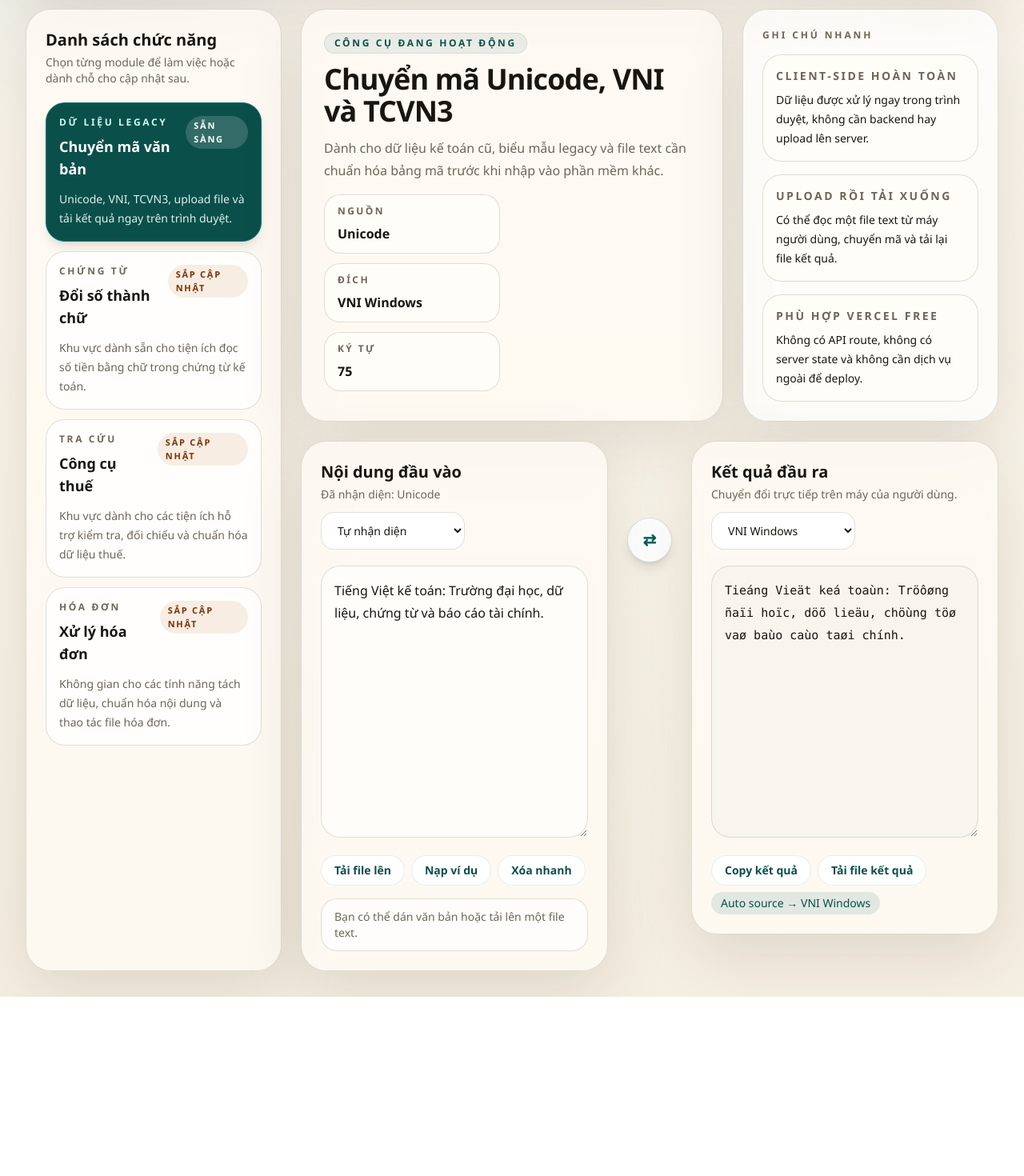
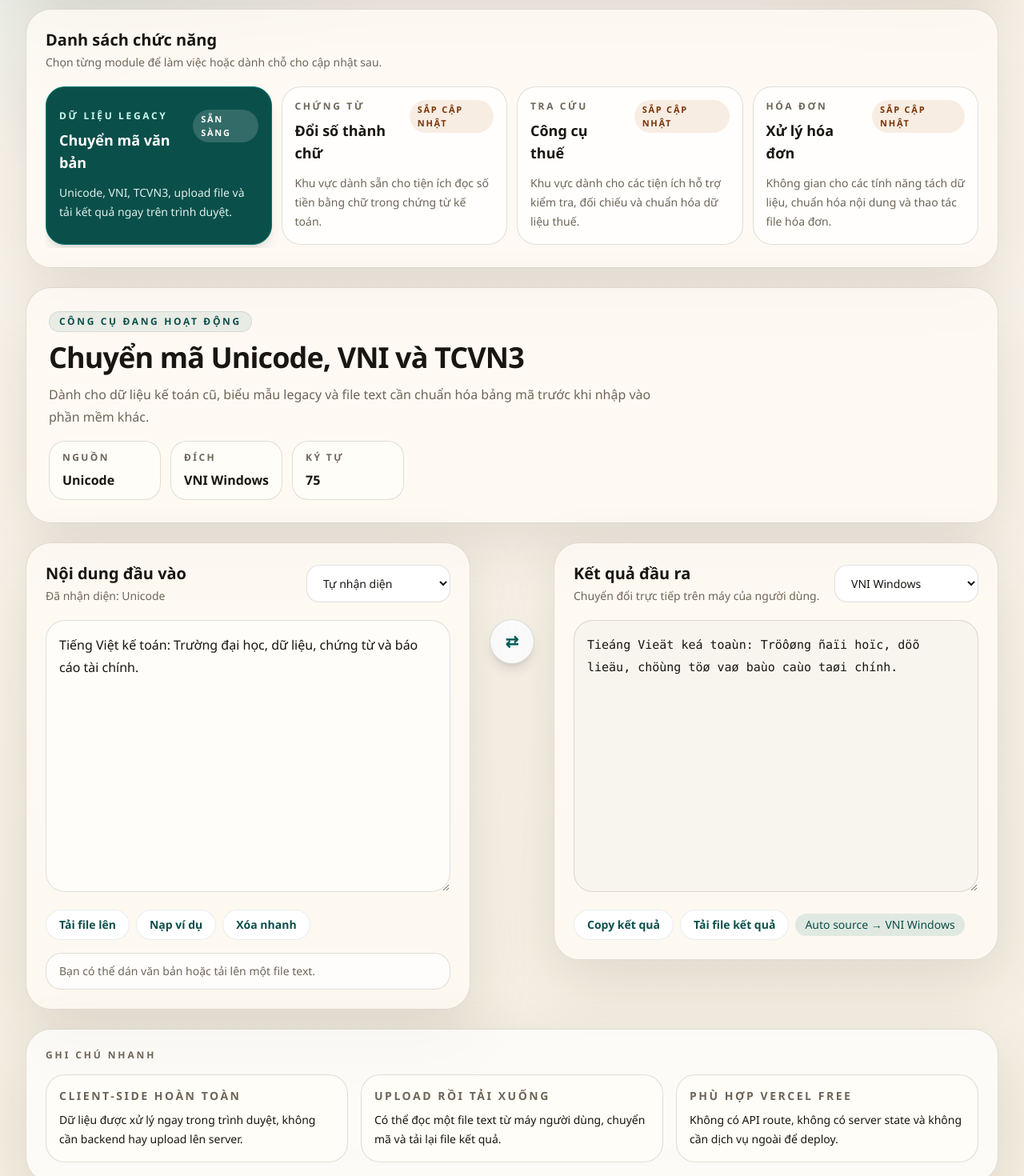
Before and after one commit to dungds/AccoutantHub, a Next.js app: page / in a window 1280 px wide. Shown: the part 440-1910 px from the top of the page at 80% size. Before the commit the page ends 1686 px from the top, so only its background shows below. Built offline with nearby package versions, Linux system fonts and the light colour scheme.

Commit message:
ui chuc nanh

```diff
--- a/app/components/encoding-tool.tsx
+++ b/app/components/encoding-tool.tsx
@@ -145,7 +145,6 @@ export function EncodingTool() {
 
   return (
     <section className="space-y-6">
-      <div className="grid gap-6 xl:grid-cols-[1fr_320px]">
       <div className="rounded-[2rem] border border-[var(--line)] bg-[var(--card)] p-6 shadow-[var(--shadow)] backdrop-blur sm:p-7">
         <div className="flex flex-wrap items-start justify-between gap-4">
           <div className="space-y-3">
@@ -163,33 +162,12 @@ export function EncodingTool() {
             </div>
           </div>
 
-            <div className="grid min-w-[220px] gap-3 sm:grid-cols-3 xl:grid-cols-1">
+          <div className="grid min-w-[220px] gap-3 grid-cols-3">
             <StatCard label="Nguồn" value={getEncodingLabel(resolvedSourceEncoding)} />
             <StatCard label="Đích" value={getEncodingLabel(targetEncoding)} />
             <StatCard label="Ký tự" value={String(input.length)} />
           </div>
         </div>
-        </div>
-
-        <aside className="rounded-[2rem] border border-[var(--line)] bg-white/70 p-6 shadow-[var(--shadow)] backdrop-blur">
-          <div className="text-xs font-semibold uppercase tracking-[0.24em] text-[var(--muted)]">
-            Ghi chú nhanh
-          </div>
-          <div className="mt-4 space-y-4">
-            <InfoCard
-              title="Client-side hoàn toàn"
-              description="Dữ liệu được xử lý ngay trong trình duyệt, không cần backend hay upload lên server."
-            />
-            <InfoCard
-              title="Upload rồi tải xuống"
-              description="Có thể đọc một file text từ máy người dùng, chuyển mã và tải lại file kết quả."
-            />
-            <InfoCard
-              title="Phù hợp Vercel Free"
-              description="Không có API route, không có server state và không cần dịch vụ ngoài để deploy."
-            />
-          </div>
-        </aside>
       </div>
 
       <div className="grid gap-6 xl:grid-cols-[1fr_auto_1fr] xl:items-start">
@@ -295,6 +273,26 @@ export function EncodingTool() {
           </div>
         </div>
       </div>
+
+      <aside className="rounded-[2rem] border border-[var(--line)] bg-white/70 p-6 shadow-[var(--shadow)] backdrop-blur">
+        <div className="text-xs font-semibold uppercase tracking-[0.24em] text-[var(--muted)]">
+          Ghi chú nhanh
+        </div>
+        <div className="mt-4 grid gap-4 lg:grid-cols-3">
+          <InfoCard
+            title="Client-side hoàn toàn"
+            description="Dữ liệu được xử lý ngay trong trình duyệt, không cần backend hay upload lên server."
+          />
+          <InfoCard
+            title="Upload rồi tải xuống"
+            description="Có thể đọc một file text từ máy người dùng, chuyển mã và tải lại file kết quả."
+          />
+          <InfoCard
+            title="Phù hợp Vercel Free"
+            description="Không có API route, không có server state và không cần dịch vụ ngoài để deploy."
+          />
+        </div>
+      </aside>
     </section>
   );
 }
--- a/app/page.tsx
+++ b/app/page.tsx
@@ -96,18 +96,16 @@ export default function HomePage() {
           </div>
         </section>
 
-        <section className="grid gap-6 xl:grid-cols-[320px_1fr]">
-          <aside className="rounded-[2rem] border border-[var(--line)] bg-[var(--card)] p-5 shadow-[var(--shadow)] backdrop-blur sm:p-6">
-            <div className="flex items-center justify-between gap-3">
+        <section className="space-y-6">
+          <div className="rounded-[2rem] border border-[var(--line)] bg-[var(--card)] p-5 shadow-[var(--shadow)] backdrop-blur sm:p-6">
             <div>
               <h2 className="text-xl font-semibold">Danh sách chức năng</h2>
               <p className="mt-1 text-sm text-[var(--muted)]">
                 Chọn từng module để làm việc hoặc dành chỗ cho cập nhật sau.
               </p>
             </div>
-            </div>
 
-            <div className="mt-5 space-y-3">
+            <div className="mt-5 flex gap-3 overflow-x-auto pb-1">
               {tools.map((tool) => {
                 const isActive = tool.id === activeToolId;
 
@@ -118,7 +116,7 @@ export default function HomePage() {
                     onClick={() => {
                       startTransition(() => setActiveToolId(tool.id));
                     }}
-                    className={`w-full rounded-[1.5rem] border p-4 text-left transition ${
+                    className={`min-w-[260px] flex-1 rounded-[1.5rem] border p-4 text-left transition sm:min-w-[280px] ${
                       isActive
                         ? "border-teal-700 bg-teal-900 text-white shadow-lg"
                         : "border-[var(--line)] bg-white/75 text-[var(--foreground)] hover:-translate-y-0.5 hover:bg-white"
@@ -160,15 +158,13 @@ export default function HomePage() {
                 );
               })}
             </div>
-          </aside>
+          </div>
 
-          <div className="space-y-6">
           {activeTool.id === "encoding" ? (
             <EncodingTool />
           ) : (
             <ComingSoonPanel tool={activeTool} />
           )}
-          </div>
         </section>
       </div>
     </main>
```
Lines whose indentation alone changed are shown as unchanged.
